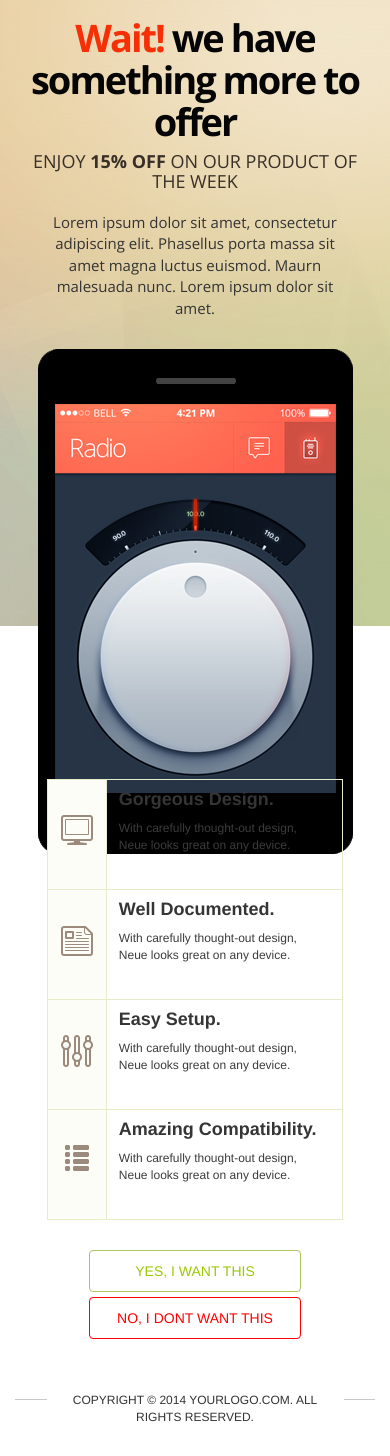
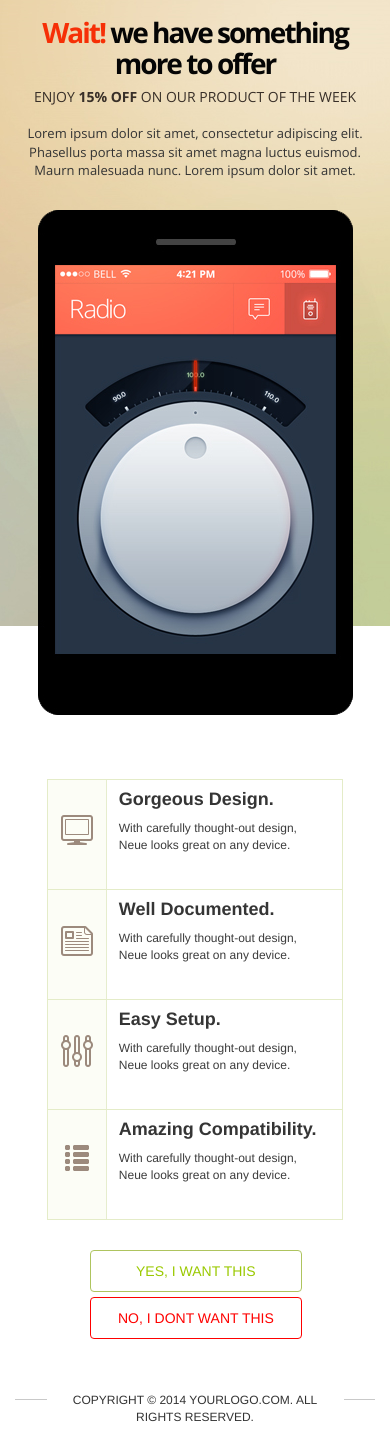
Before and after one commit to kavisandhu/Template-29, a plain HTML site: page index.html in a window 390 px wide. Shown: the part 91-1547 px from the top of the page. Drawn offline with nearby package versions, Linux system fonts and the light colour scheme.

Commit message:
Updated Template-29
update on custom.css for responsive design

```diff
--- a/css/custom.css
+++ b/css/custom.css
@@ -282,18 +282,18 @@ footer .footerBorder{border-top:1px solid #c9c9c9; width:100%; display:inline-bl
 	.productImg .right-dir{right: -38px;}
 	.design, .document{max-width: 245px; right: 44px;}
 	.setup,.amazing{max-width: 245px;  left: 43px; }
-	footer p{width: 42%;}
 	.design .productTitle h4,
 	.document .productTitle h4,
 	.setup .productTitle h4,
 	.amazing .productTitle h4 {font-size: 15px;}
+	footer p{width: 42%;}
 
 }
 
-@media only screen and (max-width:768px){
-	.upsell{background:url(../images/bg768.jpg) no-repeat; max-height: 685px;}
+@media only screen and (max-width:980px){
+	.upsell{ max-height: 695px;}
 	.upsell h1 {font-size: 38px;}
-	.upsell p.subTitle{padding: 0 30px;}
+	.upsell p.subTitle{padding: 0 8px; font-size:14px;}
 	.productImg .left-dir{left: -25px;}
 	.productImg .right-dir{right: -26px;}
 	.design, .document{max-width: 122px; height:102px; right: 28px;}
@@ -302,23 +302,23 @@ footer .footerBorder{border-top:1px solid #c9c9c9; width:100%; display:inline-bl
 	.document span,
 	.setup span,
 	.amazing span{ width: 100%; height: auto; margin: 0; background:none; border:none;}
-
 	.design span img,
 	.document span img,
 	.setup span img,
 	.amazing span img { margin-top: 9%;}
-
 	.design .productTitle p.des,
 	.document .productTitle p.des,
 	.setup .productTitle p.des,
 	.amazing .productTitle p.des{display:none;}
-
 	.design .productTitle, .document .productTitle, .setup .productTitle, .amazing .productTitle{width: 100%;}
-
 	.design .productTitle h4,
 	.document .productTitle h4,
 	.setup .productTitle h4,
 	.amazing .productTitle h4 {text-align:center;}
+}
+
+@media only screen and (max-width:768px){
+	.upsell{background:url(../images/bg768.jpg) no-repeat; max-height: 685px;}
 	footer p {width: 56%;}
 
 }
@@ -328,17 +328,25 @@ footer .footerBorder{border-top:1px solid #c9c9c9; width:100%; display:inline-bl
 	.upsell {max-height: 735px;}
 	.productMobile{display:block;}
 	.upsell h3 { font-size: 18px;}
-	.buttons{width:65%;}
+	.buttons{/* width:65%; */ max-width: 210px;}
 	.buttons .nobtn{ margin-left: 0px; margin-top: 5px;  padding: 10px 27px;}
 	footer p { width: 90%;}
+}
 
+@media only screen and (max-width:476px){
+	.upsell h1 {font-size: 34px;}
+	.upsell h3 {font-size: 14px;}
+	.upsell p.subTitle {padding: 0; font-size: 13px;}
+}
+
+@media only screen and (max-width:399px){
+	.upsell h1 {font-size: 28px;}
 }
 
 @media only screen and (max-width:360px){
 	.upsell h1 { font-size: 24px;}
-	.upsell h3 { font-size: 16px;}
 	.btnsection{margin-top: 100px;}
-	.upsell p.subTitle { padding: 0; font-size: 13px;}
+	.upsell p.subTitle { padding: 0; font-size: 13px; margin-top: 10px;}
 	.commonDiv .productTitle h4,
 	.commonDiv .productTitle h4,
 	.commonDiv .productTitle h4,
```
